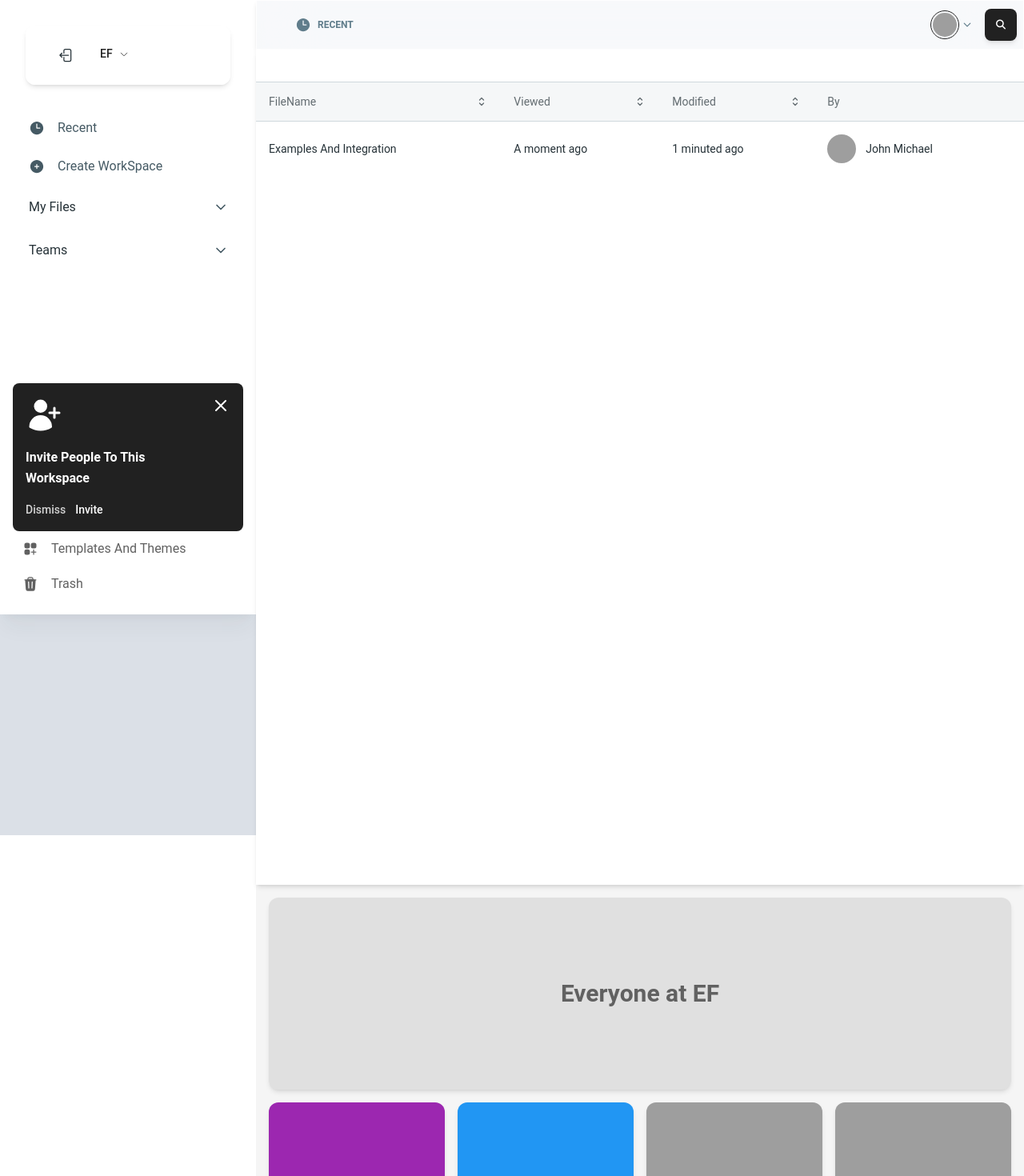
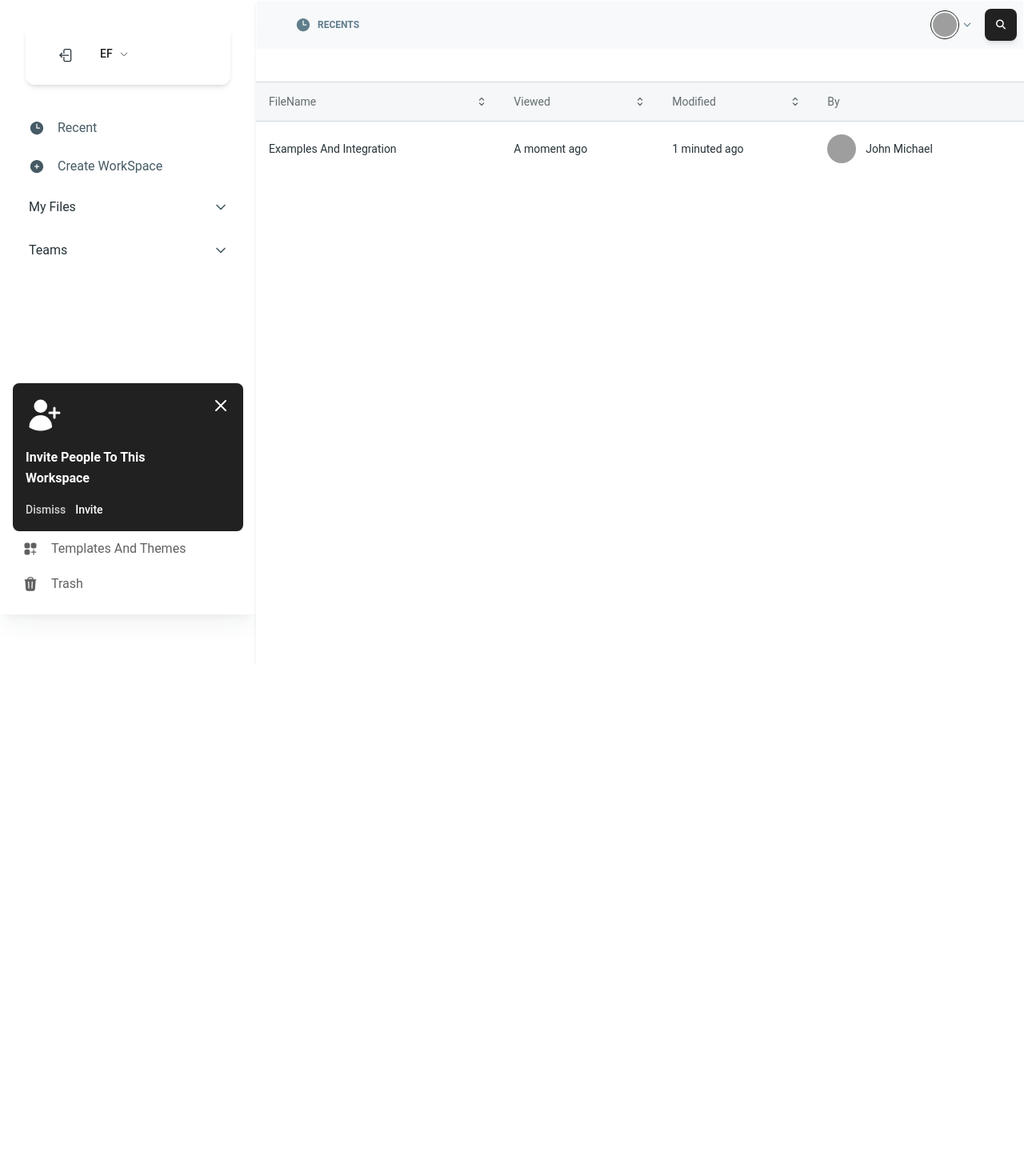
Before and after one commit to git-pixel22/learn-React, a React (Vite) app: page / in a window 1280 px wide. Shown: the top 1470 px of the page at 80% size. After the commit the page ends 830 px from the top, so only its background shows below. Built offline with nearby package versions, Linux system fonts and the light colour scheme; grey boxes are pictures that could not be loaded.

Commit message:
minor fixes

```diff
--- a/src/components/NavBar.jsx
+++ b/src/components/NavBar.jsx
@@ -122,7 +122,7 @@ function NavList() {
   );
 }
 
-export function ComplexNavbar() {
+export function ComplexNavbar({navTitle}) {
   const [isNavOpen, setIsNavOpen] = React.useState(false);
 
   const toggleIsNavOpen = () => setIsNavOpen((cur) => !cur);
@@ -144,7 +144,7 @@ export function ComplexNavbar() {
           onClick={toggleIsNavOpen}
         >
           <ClockIcon className="h-5 w-5" />
-          Recent
+          {navTitle}
         </Button>
 
         <div className="flex items-center gap-2">
--- a/src/components/SideBar.jsx
+++ b/src/components/SideBar.jsx
@@ -33,7 +33,7 @@ import {
 } from "@heroicons/react/24/outline";
 import { Button } from "@material-tailwind/react";
 
-export function SidebarWithCta() {
+export function SidebarWithCta({onTemplateClick, onTrashClick, onRecentClick, onDashBoardClick}) {
   const [open, setOpen] = React.useState(0);
   const [openAlert, setOpenAlert] = React.useState(true);
 
@@ -48,7 +48,7 @@ export function SidebarWithCta() {
       </div>
       <List>
 
-        <ListItem>
+        <ListItem onClick={onRecentClick}>
           <ListItemPrefix>
             <ClockIcon className="h-5 w-5" />
           </ListItemPrefix>
@@ -144,7 +144,7 @@ export function SidebarWithCta() {
           </ListItem>
           <AccordionBody className="py-1">
             <List className="p-0">
-              <ListItem>
+              <ListItem onClick={onDashBoardClick}>
                 <ListItemPrefix>
                   <svg
                     xmlns="http://www.w3.org/2000/svg"
@@ -206,14 +206,14 @@ export function SidebarWithCta() {
         </div>
       </Alert>
 
-      <ListItem>
+      <ListItem onClick={onTemplateClick}>
           <ListItemPrefix>
             <SquaresPlusIcon className="h-5 w-5" />
           </ListItemPrefix>
           Templates And Themes
         </ListItem>
 
-        <ListItem>
+        <ListItem onClick={onTrashClick}>
           <ListItemPrefix>
             <TrashIcon className="h-5 w-5" />
           </ListItemPrefix>
--- a/src/pages/Workspace.jsx
+++ b/src/pages/Workspace.jsx
@@ -1,4 +1,4 @@
-import React from "react";
+import React, { useState } from "react";
 import SideBar from "../components/SideBar.jsx";
 import "./Workspace.css"
 import NavBar from "../components/NavBar.jsx"
@@ -7,27 +7,38 @@ import TemplatesAndThemes from "../components/TemplatesAndThemes.jsx"
 import TrashView from "../components/Trash.jsx";
 import DashboardComponent from "../components/EveryoneAt.jsx";
 
+const VIEWS = {
+  RECENTS : "Recents",
+  TEMPLATES : "Templates And Themes",
+  DASHBOARD : "DashBoard",
+  TRASH : "Trash",
+
+}
+
 function Workspace() {
+
+  const [view, setView] = useState(VIEWS.RECENTS);
+
   return (
     <div className="workspace flex">
 
-      <SideBar />
+      <SideBar onTemplateClick={() => setView(VIEWS.TEMPLATES)} onTrashClick={() => setView(VIEWS.TRASH)} onRecentClick={() => setView(VIEWS.RECENTS)} onDashBoardClick={() => setView(VIEWS.DASHBOARD)}/>
 
       <main className="w-full">
 
-        <NavBar />
+      {view!==VIEWS.DASHBOARD && <NavBar navTitle={view} />}
 
-        <Table />
+      { view===VIEWS.RECENTS && <Table /> }
 
-        <DashboardComponent />
+      {view===VIEWS.TEMPLATES && <div className="bg-gray-100 min-h-screen flex items-center justify-center">
+        <TemplatesAndThemes />
+      </div>}
 
-      {/* <div className="bg-gray-100 min-h-screen flex items-center justify-center">
-        <TemplatesAndThemes />
-      </div> */}
+      {view===VIEWS.TRASH && <div className="bg-gray-100 min-h-screen p-8">
+        <TrashView />
+      </div>}
 
-      {/* <div className="bg-gray-100 min-h-screen p-8">
-        <TrashView />
-      </div> */}
+      {view===VIEWS.DASHBOARD && <DashboardComponent />}
 
       </main>
 
```
Also changed, not shown: src/App.jsx (+0 -11 lines).
